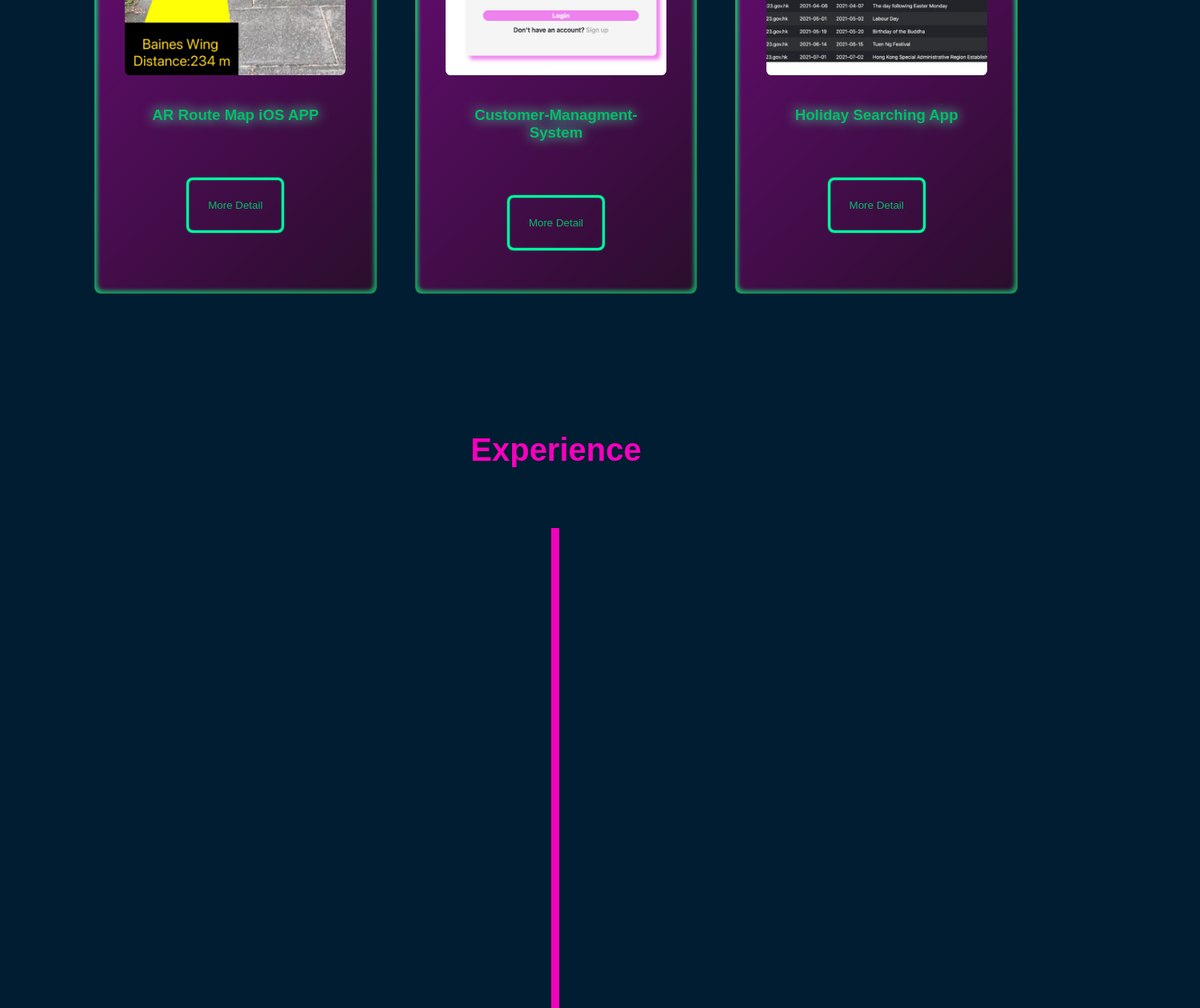
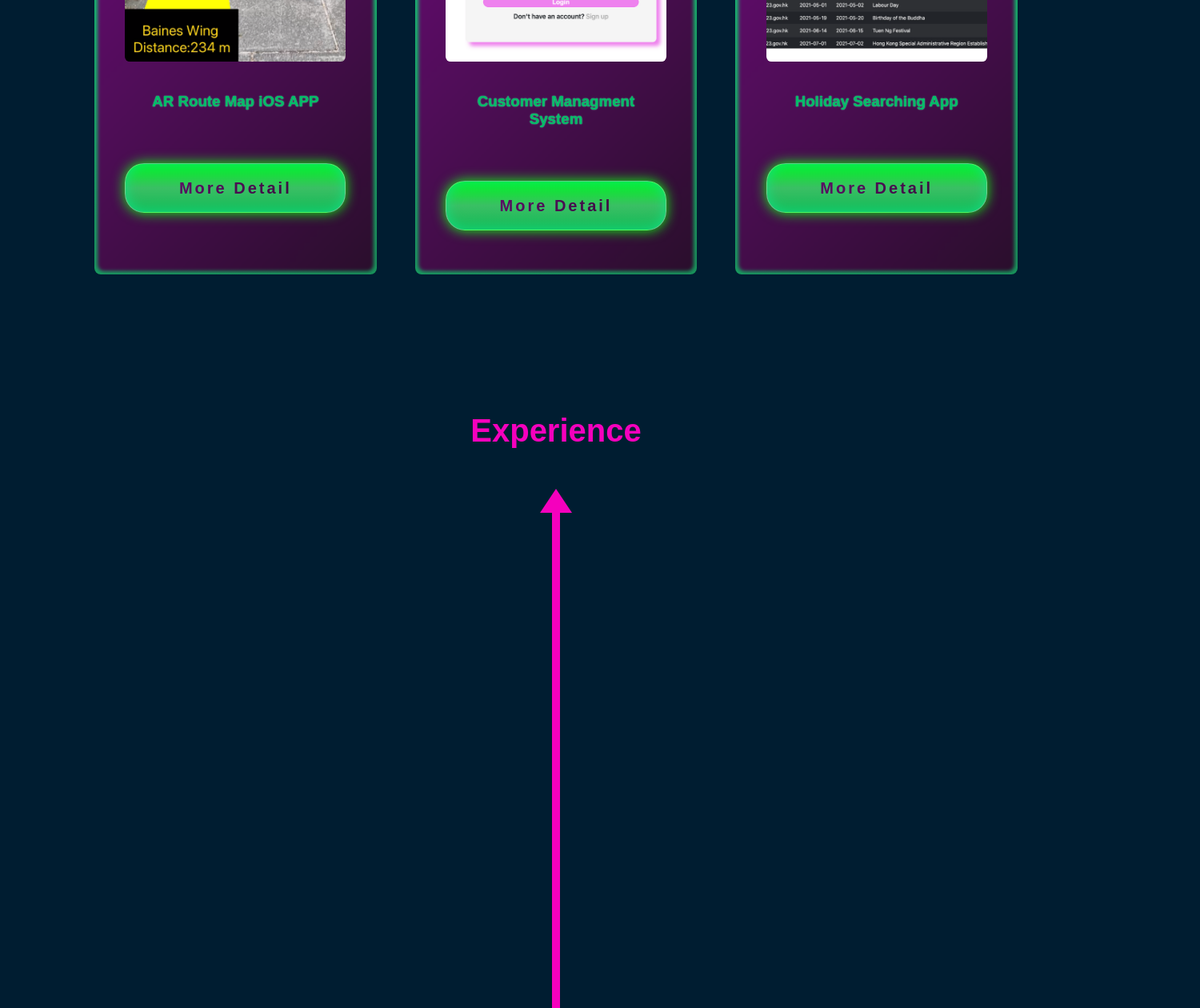
Before and after one commit to JasperHo1228/MyPortfolio, a React (Create React App) app in the folder portfolio/: page / in a window 1280 px wide. Shown: the part 1060-2320 px from the top of the page at 80% size, 1500 px wide, since content can reach past the window. Built offline with nearby package versions, Linux system fonts and the light colour scheme.

Commit message:
experience page improved

```diff
--- a/portfolio/src/Experience/experience.js
+++ b/portfolio/src/Experience/experience.js
@@ -1,77 +1,116 @@
-import React, { useEffect } from 'react';
+import React, { useEffect, useState } from 'react';
 import '../style/Experience/experience.css';
 import { experience_json } from './experience_json';
 import { IoSchool } from 'react-icons/io5';
 import { MdWork } from 'react-icons/md';
+import {ImCross} from 'react-icons/im'
 
+// control timeline animation
+function timelineAnimation(addClassName, selectId, threshold){
 
-function Experience() {
-  useEffect(() => {
-
-
-    const observerOptions = {
+  const createObserverOptions = (threshold) => ({
     root: null,
     rootMargin: '0px',
-      threshold: 0.3,
-    };
-
-
-
-    const observer_1 = new IntersectionObserver((entries) => {
-      entries.forEach((entry) => {
-        const { target, isIntersecting } = entry;
-        if (isIntersecting) {
-          target.classList.add('animate-timeline');
-        } else {
-          target.classList.remove('animate-timeline');
-        }
-      });
-    }, observerOptions);
-
-    const elements_1 = document.querySelectorAll('.timeline-container');
-    elements_1.forEach((element) => observer_1.observe(element));
-
+    threshold });
 
   const observer = new IntersectionObserver((entries) => {
     entries.forEach((entry) => {
       const { target, isIntersecting } = entry;
       if (isIntersecting) {
-          target.classList.add('animate-container');
+        target.classList.add(addClassName);
       } else {
-          target.classList.remove('animate-container');
+        target.classList.remove(addClassName);
       }
     });
-    }, observerOptions);
+  }, createObserverOptions(threshold));
 
-    const elements = document.querySelectorAll('.observe-container');
+  const elements = document.querySelectorAll(selectId);
   elements.forEach((element) => observer.observe(element));
 
+  return observer;
+}
+
+
+function Experience() {
+  useEffect(() => {
+    // timeline should run first so threshold should be smaller
+    const timeline = timelineAnimation('animate-timeline','.timeline-container',0.1);
+    const content = timelineAnimation('animate-container','.observe-container',0.3);
+
     return () => {
-      observer.disconnect();
-      observer_1.disconnect();
+      timeline.disconnect();
+      content.disconnect();
     };
   }, []);
 
+    const [currentProject, setCurrentProject] = useState(null);
 
+    const handleMoreDetailClick = (index) => {
+      const frame = document.getElementById(`text-box-${index}`);
+
+      // If the clicked item is already open, close it
+      if (currentProject === index) {
+        frame.classList.toggle('moreInfoVisible', false);
+        setCurrentProject(null);
+      } else {
+        // If another item is already open, close it first
+        const currentFrame = document.getElementById(`text-box-${currentProject}`);
+        if (currentFrame) {
+          currentFrame.classList.toggle('moreInfoVisible', false);
+        }
+
+        // Open the clicked item
+        frame.classList.toggle('moreInfoVisible', true);
+        setCurrentProject(index);
+      }
+    };
+
+
+    const handleOverlayClose = () => {
+      if (currentProject !== null) {
+        const frame = document.getElementById(`text-box-${currentProject}`);
+        frame.setAttribute('closing', '');
+        frame.addEventListener('animationend', () => {
+          frame.removeAttribute('closing');
+        }, { once: true });
+
+        const contribution = document.getElementById(`contribution-${currentProject}`);
+        contribution.setAttribute('closing', '');
+        contribution.addEventListener('animationend', () => {
+          contribution.removeAttribute('closing');
+        }, { once: true });
+        frame.classList.toggle('moreInfoVisible', false);
+        setCurrentProject(null);
+      }
+    };
 
   return (
     <div className='timeline_experience timeline-container' id='Experience'>
       <h1 className='page_title'>Experience</h1>
       <div className='main-experience-container'>
-        {experience_json.map((element) => {
+        {experience_json.map((element,index) => {
           let isWorkIcon = element.icon === "workIcon";
           return (
             <div
               className={`experience_container ${element.position} observe-container`}
               key={element.id}
             >
-              <experienceIcon>
+              <div className='experienceIcon'>
                 {isWorkIcon ? <MdWork /> : <IoSchool />}
-              </experienceIcon>
-              <div className='text-box'>
-                <h2>{element.title}</h2>
-                <small>{element.contribution}</small>
-                <p>what you have done during this period</p>
+              </div>
+              <div className='text-box' id={`text-box-${index}`}>
+              <div
+                  className={`Experience_closebtn ${
+                    currentProject === index ? 'btn-visible' : 'btn-hidden'
+                  }`}
+                  onClick={handleOverlayClose}>
+                          <ImCross/>
+                </div>
+                <h2 className='experience-title'>{element.title}</h2>
+                <h3 className='experience-subtitle'>{element.subtitle}</h3>
+                <h5 className='experience-date'>{element.date}</h5>
+                <div className="TapMebtn" onClick={() => handleMoreDetailClick(index)}>Tap me</div>
+                <p className='experience-contribution' id={`contribution-${index}`}>{element.contribution}</p>
                 <span className={element.arrow}></span>
               </div>
             </div>
--- a/portfolio/src/Experience/experience_json.js
+++ b/portfolio/src/Experience/experience_json.js
@@ -2,29 +2,44 @@
 export const experience_json = [
     {
         id:1,
-        icon:"schoolIcon",
-        title:"Bachelor",
-        date:"2020/12/2131-2020/1231/123",
+        icon:"workIcon",
+        title:"iOS App Developer",
+        subtitle:"FoodCLUB",
+        date:"(March 2023 – July 2023)",
         position:"left_position",
         arrow:"left-arrow",
-        contribution:"what you have done during this period",
+        contribution:(
+          <div>• Developed a social media app for food enthusiasts,
+                 <br/>responsible for building the frontend user interfacetoimprove the user experience.
+                 <br/>
+                 <br/>• Utilised XCode and SwiftUI to create and test the social media application.
+          </div>
+          ),
     },
     {
         id:2,
         icon:"schoolIcon",
-        title:"Master",
-        date:"2020/12/2131-2020/1231/123",
+        title:"MSc Advanced Computer Science",
+        subtitle:"University of Leeds",
+        date:"(September 2021 – November 2022)",
         position:"right_position",
         arrow:"right-arrow",
-        contribution:"what you have done during this period",
+        contribution:"• Graduated with Distinction, earning a Master of Science degree.",
     },
     {
-        id:3,
-        icon:"workIcon",
-        title:"Internship",
-        date:"2020/12/2131-2020/1231/123",
-        position:"left_position",
-        arrow:"left-arrow",
-        contribution:"what you have done during this period",
-    }
+        id: 3,
+        icon: "schoolIcon",
+        title: "BSc Computer Science, and Information Engineering",
+        subtitle:"National Chin-Yi University of Technology - Taiwan",
+        date: "(September 2021 – November 2022)",
+        position: "left_position",
+        arrow: "left-arrow",
+        contribution:(
+        <div>
+          • An Honourable Mention was received in my own School of Computing for my Final Year Project,<br/>
+          along with a Bronze Prize at the Green Idea Invention and Design Fair Technology competition.<br/><br/>
+          • Achieved a bachelor’s degree with 2:1 Class.
+        </div>
+          )
+      },
 ];
--- a/portfolio/src/Project/project.js
+++ b/portfolio/src/Project/project.js
@@ -6,27 +6,24 @@ function Project() {
 
 
   const projects = [...project_json];
+
   const [currentProject, setCurrentProject] = useState(null);
-
 
   const handleMoreDetailClick = (index) => {
     const frame = document.getElementById(`frame-${index}`);
-    frame.classList.remove('overlay-hidden')
-    frame.classList.add('overlay-visible');
+    frame.classList.toggle('overlay-visible', true);
     setCurrentProject(index);
   };
 
   const handleOverlayClose = () => {
     const frame = document.getElementById(`frame-${currentProject}`);
-    frame.classList.remove('overlay-visible');
-    frame.classList.add('overlay-hidden');
+    frame.classList.toggle('overlay-visible', false);
     setCurrentProject(null);
   };
 
-
   return (
     <div className='project' id='Project'>
-      <h1 className='page_title'>Project</h1>
+      <h1 className='project_title'>Project</h1>
       <div className='project-container'>
         {projects.map((link, index) => (
           <div className='frame'
@@ -50,17 +47,18 @@ function Project() {
                 </div>
               </div>
               <div className='project_link'>
-                <button
-                  className='detailbtn'
+                <div
+                  className="detailbtn"
                   onClick={() => handleMoreDetailClick(index)}
                 >
-                  More Detail
-                </button>
+                   <div class="gradient-text">
+                        More Detail
+                    </div>
+                </div>
               </div>
               {currentProject === index && (
                 <div className='frame-overlay'>
-                <div className='con'>
-
+                <div className='project_detail'>
                   <h2 className='projectAim'>Project Aim</h2>
                   <p className="project_description">{link.description}</p>
                   <div className='project_link linkInfo'>
--- a/portfolio/src/Project/project_json.js
+++ b/portfolio/src/Project/project_json.js
@@ -17,7 +17,7 @@ export const project_json = [
        {
         id:2,
         image: CM_system,
-        title: "Customer-Managment-System",
+        title: "Customer Managment System",
         description:"This software system is for people who is working as an admin to easily manage customer data.",
         youtube_link: "https://youtu.be/Ribh8SJNaic",
         youtube_link2:"https://youtu.be/LUfA0d6VwHI",
--- a/portfolio/src/style/Experience/experience.css
+++ b/portfolio/src/style/Experience/experience.css
@@ -24,45 +24,13 @@
     opacity: 0;
 }
 
-
-.experience_container.right_position.animate-container {
-    animation: fadeInRight 1s forwards;
-  }
-
-  .experience_container.left_position.animate-container {
-    animation: fadeInLeft 1s forwards;
-  }
-
-  @keyframes fadeInRight {
-    0% {
-      opacity: 0;
-      transform: translateX(230px);
-    }
-    100% {
-      opacity: 1;
-      transform: translateX(0);
-    }
-  }
-
-  @keyframes fadeInLeft {
-    0% {
-      opacity: 0;
-      transform: translateX(-230px);
-    }
-    100% {
-      opacity: 1;
-      transform: translateX(0);
-    }
-  }
-
-
-
 .text-box{
     padding:20px 30px;
-    background-color: #fff;
     position: relative;
     border-radius: 6px;
     font-size: 15px;
+    font-weight: 600;
+    background-color: #0d3d4d;
 }
 
 
@@ -75,7 +43,7 @@
 }
 
 /* you forgot to set the width and height that's why the backgroud width will increase */
-.experience_container experienceIcon{
+.experience_container .experienceIcon{
     position: absolute;
     font-family: Tomorrow, sans-serif;
     font-size: 2rem;
@@ -87,30 +55,65 @@
     padding: 4px;
     border-radius: 50%;
     right: -20px;
-    color: #fff;
+    color: #001D31;
 }
 
 
-.right_position experienceIcon {
+.right_position .experienceIcon {
     left: -21px;
 }
 
+.timeline_container {
+  position: relative;
+}
+
+.timeline_experience::before {
+  content: '';
+  width: 0;
+  height: 0;
+  border-top: 20px solid transparent;
+  border-bottom: 20px solid transparent;
+  border-left: 30px solid #f500bd;
+  position: absolute;
+  left: calc(50% - 15.5px);
+  top: 0;
+  transform: translateY(90px) rotate(-90deg);
+  opacity: 0;
+  z-index: 0;
+}
+
 .timeline_experience::after {
-    content: '';
-    position: absolute;
-    width: 10px;
-    height: 0;
-    background-color: #f500bd;
-    top: 120px;
-    left: 50%;
-    margin-left: -6px;
-    z-index: -1;
-    transform-origin: top center;
-    transition: height 1s ease-in-out;
-  }
+  content: '';
+  position: absolute;
+  width: 10px;
+  height: 0;
+  background-color: #f500bd;
+  top: 120px;
+  left: 50%; /* Center the line relative to the parent container */
+  transform: translateX(-50%);
+  z-index: -1; /* Place the line behind the arrow */
+  transition: height 1s ease-in-out;
+}
+
+.timeline-container.animate-timeline::before {
+  animation: arrowMove 0.3s forwards;
+}
+   @keyframes arrowMove {
+    0%{
+      opacity: 0;
+    }
+    50%{
+       opacity: 0.5;
+    }
+    100%{
+      opacity: 1;
+    }
+   }
+
 
   .timeline-container.animate-timeline::after {
-    animation: timelineMove 1s forwards; /* Start the animation when visible */
+    animation: timelineMove 1s forwards;
+    transition: ease-in;
   }
 
   @keyframes timelineMove {
@@ -122,18 +125,6 @@
     }
   }
 
-
-
-
-.text-box{
-    font-weight: 600;
-}
-
-.text-box small{
-    display: inline-block;
-    margin-bottom: 15px;;
-}
-
 .left-arrow{
     height:0;
     width:0;
@@ -142,7 +133,7 @@
     z-index: 1;
     border-top: 15px solid transparent;
     border-bottom: 15px solid transparent;
-    border-left: 15px solid #fff;
+    border-left: 15px solid #0d3d4d;
     right:-15px;
 }
 
@@ -154,16 +145,176 @@
     z-index: 1;
     border-top: 15px solid transparent;
     border-bottom: 15px solid transparent;
-    border-right: 15px solid #fff;
+    border-right: 15px solid #0d3d4d;
     left:-15px;
 }
 
+.experience-title{
+   color:#0fb8fa;
+   font-family: Tomorrow, sans-serif;
+}
 
-@media screen and (max-width: 658px) {
+.experience-subtitle{
+  color:#0fb8fa;
+  font-family: Tomorrow, sans-serif;
+}
+
+.experience-date{
+   color:#0fb8fa;
+   font-family: Tomorrow, sans-serif;
+}
+
+.experience-contribution{
+   color:#f500bd;
+   font-family: Tomorrow, sans-serif;
+   display: none;
+   animation:close-contribution 1s forwards;
+}
+
+.experience_container.right_position.animate-container {
+  animation: fadeInRight 1s forwards;
+}
+
+.experience_container.left_position.animate-container {
+  animation: fadeInLeft 1s forwards;
+}
+
+@keyframes fadeInRight {
+  0% {
+    opacity: 0;
+    transform: translateX(200px);
+  }
+  100% {
+    opacity: 1;
+    transform: translateX(0);
+  }
+}
+
+@keyframes fadeInLeft {
+  0% {
+    opacity: 0;
+    transform: translateX(-200px);
+  }
+  100% {
+    opacity: 1;
+    transform: translateX(0);
+  }
+}
+
+.TapMebtn{
+  border:#f500bd solid;
+  color:#f500bd;
+  border-radius: 0.5rem;
+  display: block;
+  height: 100%;
+  width: 100%;
+  padding:0.5rem 1.2rem;
+  text-align: center;
+  cursor: pointer;
+}
+
+/* action need to be done when trigger the className:moreInfoVisible */
+.moreInfoVisible .experience-contribution{
+  display: block;
+  animation:  contributionInfo 1s forwards;
+}
+
+.moreInfoVisible .TapMebtn{
+  display: none;
+}
+
+/* Trigger closing animation when a new button is clicked */
+.moreInfoVisible.closing {
+  animation: close-contribution 1s forwards;
+}
+
+/* show contribution animation */
+@keyframes contributionInfo {
+  0%{
+    transform: translateY(50px);
+  }
+  100%{
+    transform: translateY(0px);
+  }
+}
+
+/* close button control and style */
+.Experience_closebtn{
+  position: absolute;
+  color:#0fb8fa;
+  left:10px;
+  top: 10px;
+  cursor: pointer;
+}
+
+.Experience_closebtn.btn-hidden {
+  display: none;
+}
+
+.Experience_closebtn.btn-visible {
+  animation: experience_closebtn 1s forwards;
+  display: block;
+}
+
+/* closing the contribute animation */
+.experience-contribution[closing]{
+  display: block;
+  pointer-events: none;
+  animation: close-contribution 1s forwards;
+}
+
+.text-box[closing]{
+  transition: all .5s linear;
+  animation: textboxClosing 2s forwards;
+}
+
+@keyframes textboxClosing {
+  0%{
+    height:50%
+  }
+  100%{
+    height:0%;
+  }
+}
+@keyframes experience_closebtn {
+  0%{
+    opacity: 0;
+  }
+  50%{
+    opacity: 0.5;
+  }
+
+  100%{
+    opacity: 1;
+  }
+}
+
+
+
+@keyframes close-contribution{
+  0%{
+    opacity: 1;
+  }
+  100%{
+    opacity: 0;
+  }
+}
+
+/* screen sixe tuning */
+@media screen and (max-width: 1160px){
+  .timeline_experience{
+    margin-bottom:25%;
+  }
+}
+
+@media screen and (max-width: 758px) {
 
     .timeline_experience{
         margin: 50px auto;
      }
+    .timeline_experience::before{
+      left:16px;
+    }
 
      .timeline_experience::after{
         left:31px;
@@ -180,10 +331,6 @@
         font-size:13px;
      }
 
-     .text-box small{
-        margin-bottom:10px;
-     }
-
      .right_position{
         text-align: left;
         width:100%;
@@ -195,8 +342,8 @@
         clear:none;
      }
 
-     .right_position experienceIcon,
-     .left_position experienceIcon {
+     .right_position .experienceIcon,
+     .left_position .experienceIcon {
         left: 10px;
       }
 
@@ -218,8 +365,14 @@
       }
 
      .right-arrow, .left-arrow{
-        border-right:15px solid #fff;
+        border-right:15px solid #0d3d4d;
         border-left: 0;
         left: -15px;
      }
   }
+
+  @media screen and (max-width: 600px) {
+    .text-box{
+      font-size: 10px;
+    }
+  }
--- a/portfolio/src/style/project.css
+++ b/portfolio/src/style/project.css
@@ -1,10 +1,16 @@
-
 .project-container{
    display: grid;
    justify-content: center;
    align-items: center;
    grid-template-columns: repeat(3, 1fr);
    grid-gap: 3rem;
+}
+
+.project_title{
+  font-family: Tomorrow, sans-serif;
+  color: #00BE67;
+  font-size: 250%;
+  text-align: center;
 }
 
 @media screen and (max-width: 1024px) {
@@ -141,9 +147,10 @@ blue #45f3ff
     color: #00BE67;
     text-shadow: 0 0 0.1em #FFF7,
                  0 0 0.1em  #00BE67;
-    animation:  project_title 1.5s infinite;
+    animation:  project_title 2s infinite;
     transition: ease-in-out;
 }
+
 @keyframes project_title {
     0%{
         text-shadow: 0 0 0.1em #FFF7,
@@ -172,24 +179,24 @@ blue #45f3ff
         0 0 0.55em  #00ff9f;
     }
     65%{
-        text-shadow: 0 0 0.65em #FFF7,
-        0 0 0.65em  #00BE67;
+      text-shadow: 0 0 0.45em #FFF7,
+      0 0 0.45em  #00BE67;
     }
     75%{
-        text-shadow: 0 0 0.75em #FFF7,
-        0 0 0.75em  #0a8354;
+        text-shadow: 0 0 0.35em #FFF7,
+        0 0 0.35em  #0a8354;
     }
     85%{
-        text-shadow: 0 0 0.85em #FFF7,
-        0 0 0.85em  #139865;
+        text-shadow: 0 0 0.25em #FFF7,
+        0 0 0.25em  #139865;
     }
     95%{
-        text-shadow: 0 0 0.95em #FFF7,
-        0 0 0.95em  #35e9a4;
+        text-shadow: 0 0 0.15em #FFF7,
+        0 0 0.15em  #35e9a4;
     }
     100%{
-        text-shadow: 0 0 1em rgba(204, 194, 194, 0.467),
-        0 0 1em  #06c57c;
+        text-shadow: 0 0 0.1em rgba(204, 194, 194, 0.467),
+        0 0 0.1em  #06c57c;
     }
 }
 
@@ -201,22 +208,112 @@ blue #45f3ff
     z-index: 1;
 }
 
-.detailbtn{
-  font-family: Tomorrow, sans-serif;
-  color:#00BE67;
-  padding:1.5rem 1.5rem;
-  border-radius: 0.5rem;
+
+.detailbtn,
+.detailbtnh:after {
+  width: 100%;
+  height: 100%;
+  line-height: 60px;
+  background: linear-gradient(#00f51d , #3abf64 , #14b956 );
+  border-radius: 1.5rem;
+  letter-spacing: 3px;
+  outline: transparent;
+  position: relative;
   z-index: 1;
-  background-color: transparent;
-  border: #00ff9f solid;
-  box-shadow: inset 0 0 0.11rem  #00ff9f,
-                    0 0 0.1rem  #00ff9f;
   cursor: pointer;
+  border: 1px solid rgba(255, 255, 255, 0.3);
+  box-shadow: inset 0 0 1rem #13df83, 0 0 1rem #10fe10;
 }
 
-.detailbtn:hover{
-  box-shadow: inset 0 0 1rem  #00ff9f,
-                    0 0 1rem  #00ff9f;
+/* color: transparent;
+-webkit-text-stroke: 2px #000;
+text-shadow: 0 0 0.1em #FFF7, 0 0 0.1em #111211; */
+
+.gradient-text {
+  font-size: 20px;
+  font-weight: bold;
+  font-family: Tomorrow, sans-serif;
+  background: linear-gradient(315deg,#2a0e2c,#6c0c79);
+  -webkit-background-clip: text;
+  background-clip: text;
+  color: transparent;
+}
+
+.detailbtn:after {
+  --slice-0: inset(50% 50% 50% 50%);
+  --slice-1: inset(80% -6px 0 0);
+  --slice-2: inset(50% -6px 30% 0);
+  --slice-3: inset(10% -6px 85% 0);
+  --slice-4: inset(40% -6px 43% 0);
+  --slice-5: inset(80% -6px 5% 0);
+  font-family: Tomorrow, sans-serif;
+  border-radius: 1.5rem;
+  content: 'More Detail';
+  display: block;
+  position: absolute;
+  top: 0;
+  left: 0;
+  right: 0;
+  bottom: 0;
+  background: linear-gradient(45deg, #00f51d 5%, #3abf64 3%, #14b956 5%);
+  text-shadow: -1px -1px 0px #2a0e2c, 1px 1px 0px #6c0c79;
+  clip-path: var(--slice-0);
+}
+
+
+.detailbtn:hover:after {
+  animation: 1s glitch infinite;
+  animation-timing-function: steps(2, end);
+}
+
+@keyframes glitch {
+  0% {
+    clip-path: var(--slice-1);
+    transform: translate(-20px, -10px);
+  }
+
+  10% {
+    clip-path: var(--slice-3);
+    transform: translate(10px, 10px);
+  }
+
+  20% {
+    clip-path: var(--slice-1);
+    transform: translate(-10px, 10px);
+  }
+
+  30% {
+    clip-path: var(--slice-3);
+    transform: translate(0px, 5px);
+  }
+  40% {
+    clip-path: var(--slice-2);
+    transform: translate(-5px, 0px);
+  }
+  50% {
+    clip-path: var(--slice-3);
+    transform: translate(5px, 0px);
+  }
+  60% {
+    clip-path: var(--slice-4);
+    transform: translate(5px, 10px);
+  }
+  70% {
+    clip-path: var(--slice-2);
+    transform: translate(-10px, 10px);
+  }
+  80% {
+    clip-path: var(--slice-5);
+    transform: translate(20px, -10px);
+  }
+  90% {
+    clip-path: var(--slice-1);
+    transform: translate(-10px, 0px);
+  }
+  100% {
+    clip-path: var(--slice-1);
+    transform: translate(0);
+  }
 }
 
 .frame-overlay{
@@ -241,7 +338,8 @@ blue #45f3ff
               inset 0 0 2rem  #6c0c79;
 
 }
-.con{
+
+.project_detail{
   position: relative;
   padding:20px;
   bottom: 10%;
@@ -314,8 +412,6 @@ blue #45f3ff
   margin-top: 20%;
   display: flex;
 }
-
-
 
 .btn{
     font-family: Tomorrow, sans-serif;
```
Also changed, not shown: portfolio/src/style/navbar.css (+7 -4 lines). Lines whose indentation alone changed are shown as unchanged.
